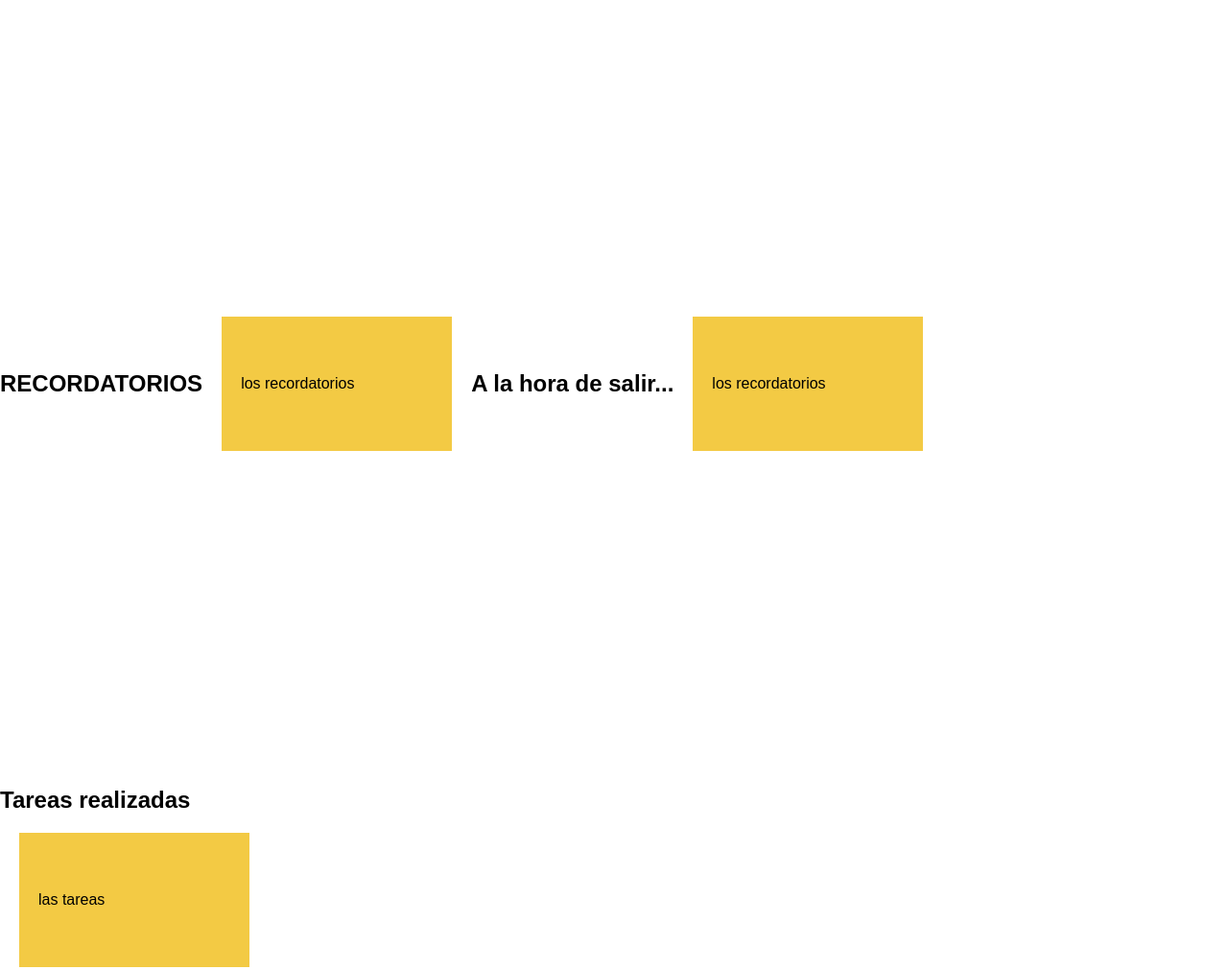
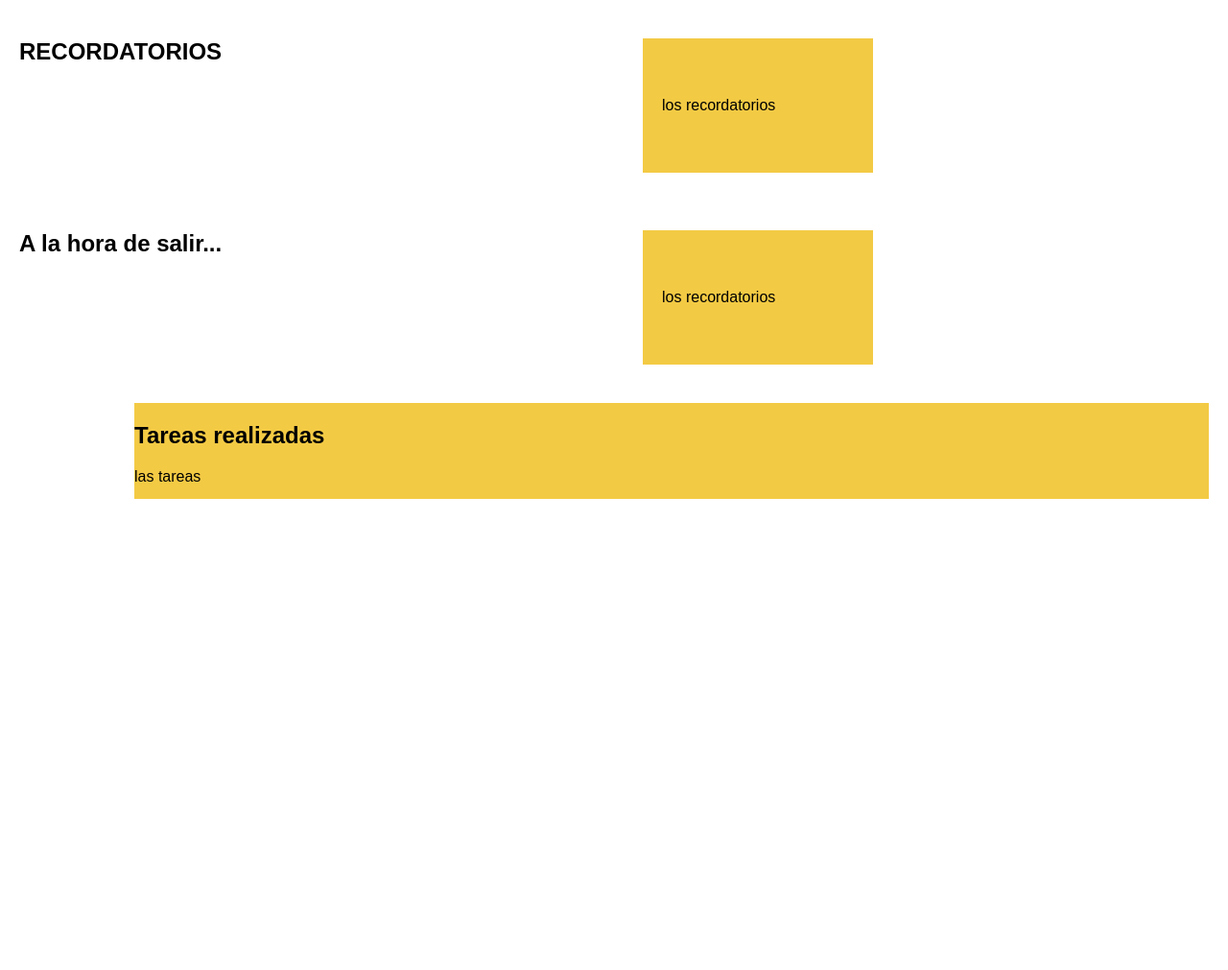
Before and after one commit to 3-TIC-ORT/proyecto-dispositivo-de-asistencia-domestica, a plain HTML site: page FrontEnd/pantalla de inicio/inicio.html in a window 1280 px wide. Shown: the top 1011 px of the page at 96% size. After the commit the page ends 800 px from the top, so only its background shows below. Drawn offline with Linux system fonts and the light colour scheme.

Commit message:
organice un poco todo

```diff
--- a/FrontEnd/pantalla de inicio/inicio.css
+++ b/FrontEnd/pantalla de inicio/inicio.css
@@ -4,9 +4,10 @@ body {
     margin: 0;
   }
   .container{
-    display: flex;
-    height: 100vh;
-    align-items: center;
+    display: grid;
+    grid-template-columns: 1fr 1fr; /* dos columnas */
+    gap: 20px;
+    padding: 20px;
     }
     .box{
       width: 200px;
@@ -18,13 +19,11 @@ body {
       align-content: center;
 
     }
-
-    .lateral{
-        width: 80px;
-        height: 832px;
-        background-color: #b3b2b2;
-        display: flex;
-        flex-direction: column;
-        align-items: center;
-
+    .tareas {
+      grid-column: 1 / span 2; /* ocupa las dos columnas */
+      grid-row: 3;             /* va en la segunda fila */
+      width: 70rem;
+      height: 100px;
+      background-color: rgb(243, 202, 68);
+      margin-left: auto;
     }
--- a/FrontEnd/pantalla de inicio/inicio.html
+++ b/FrontEnd/pantalla de inicio/inicio.html
@@ -17,13 +17,10 @@
         <div class="box">
             <p> los recordatorios</p>
     </div>
-</div class="realizadas">
-<h2>Tareas realizadas</h2>
-<div class="box">
-    <p> las tareas</p>
+<div class="tareas">
+    <h2>Tareas realizadas</h2>
+    <div class="nota">las tareas</div>
+  </div>
 </div>
-    <div class="lateral">
-       barra lateral
-    </div>
 </body>
 </html>
```
